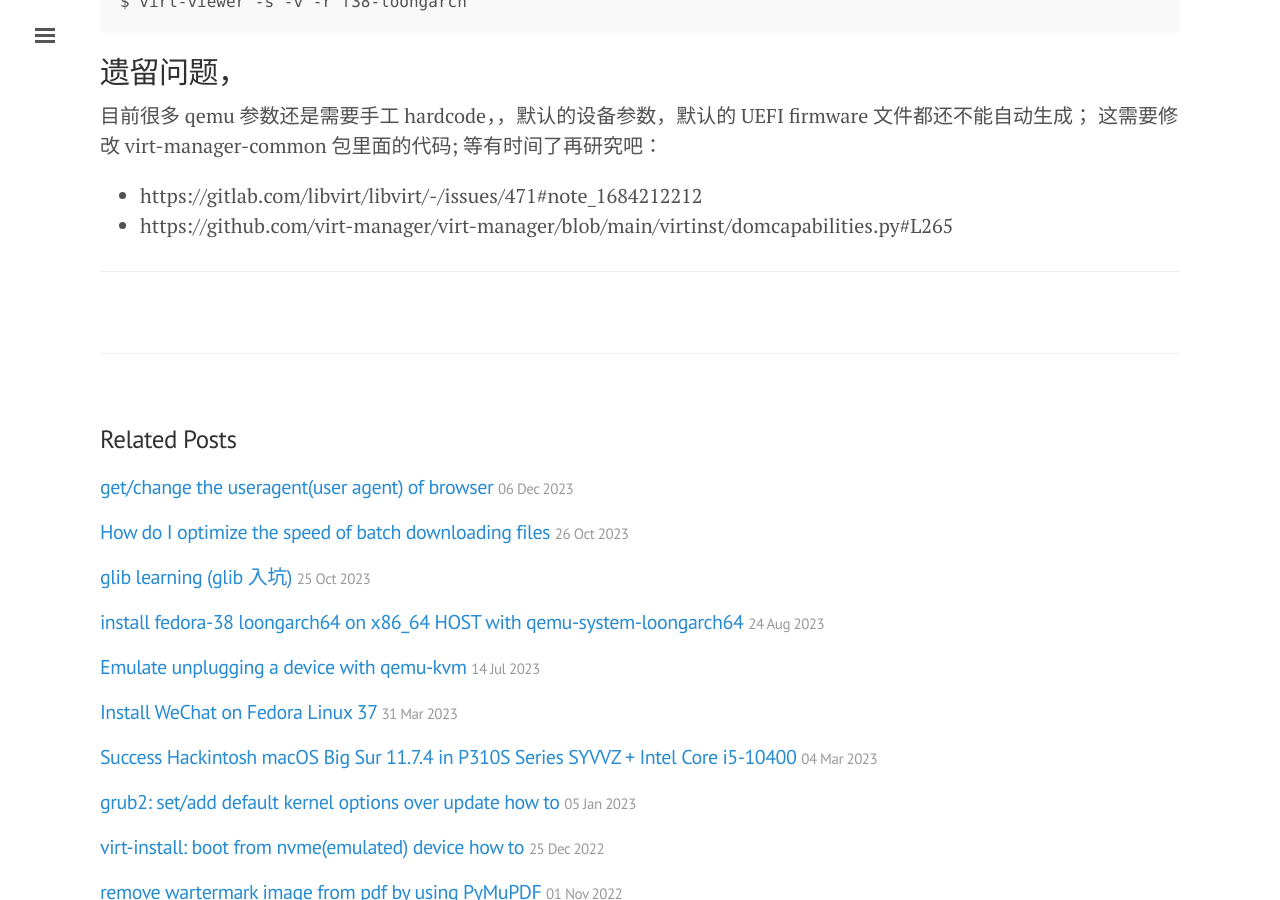
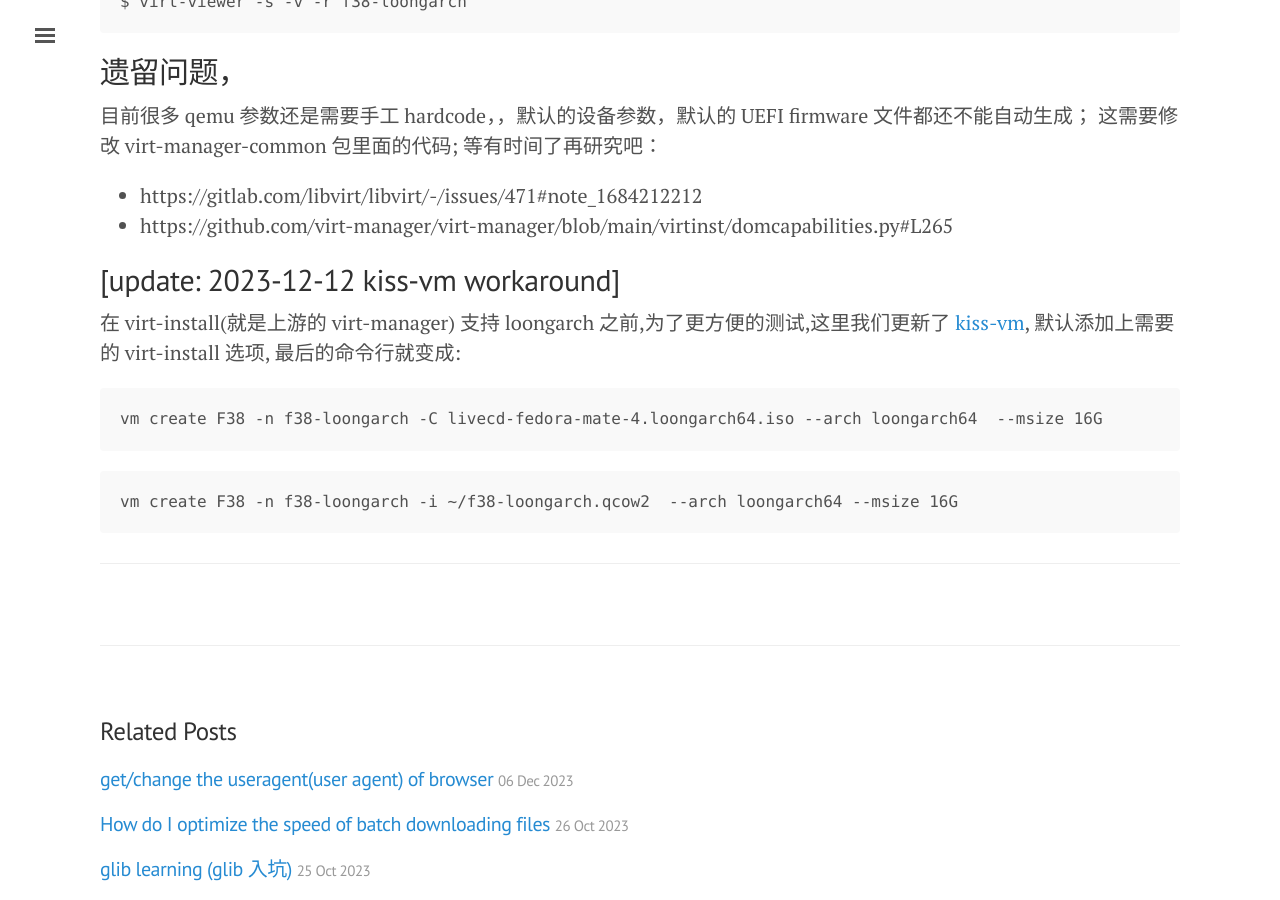
Before and after one commit to tcler/tcler.github.io, a Jekyll site: the page built from _posts/2023-12-02-libvirt-loongarch-support.md, in a window 1280 px wide and 900 px high, scrolled down 3202 px. Built offline with Jekyll 4.4.1, drawn with Linux system fonts in a browser that asks for light colours.

Commit message:
Update 2023-12-02-libvirt-loongarch-support.md

````diff
--- a/_posts/2023-12-02-libvirt-loongarch-support.md
+++ b/_posts/2023-12-02-libvirt-loongarch-support.md
@@ -33,14 +33,14 @@ sudo rpm -ivh RPMS/*.rpm --force --nodeps
 
 ---
 
-1) 用 virt-install --cdrom 启动会报:
+**1) 用 virt-install --cdrom 启动会报:**
 ```
   ERROR    unsupported configuration: IDE controllers are unsupported for this QEMU binary or machine type
 ```
 到底是 qemu-system-loongarch64 不支持 IDE，还是 virt-install 生成的 xml 有问题，还不确定
 
 ---
-[update 2023-12-12]
+**[update 2023-12-12]**
 后面 UEFI 启动都 OK 后，再返回来解决 cdrom IDE 不支持的问题，，发现可以用下面的选项来代替  ```--cdrom /path/to/iso```
 
 ```
@@ -49,7 +49,7 @@ sudo rpm -ivh RPMS/*.rpm --force --nodeps
 
 ---
 
-2) 然后尝试 --import 方式直接从 qcow2 image 启动绕过 IDE 不支持的问题；但是因为缺少 QEMU_VARS.fd 还没有起来
+**2) 然后尝试 --import 方式直接从 qcow2 image 启动绕过 IDE 不支持的问题；但是因为缺少 QEMU_VARS.fd 还没有起来**
 ```
    ERROR    operation failed: unable to find any master var store for loader: /home/jiyin/VMs/F38/f38-loongarch/QEMU_EFI_8.1.fd
 ```
@@ -113,4 +113,15 @@ $ virt-viewer -s -v -r f38-loongarch
 - https://gitlab.com/libvirt/libvirt/-/issues/471#note_1684212212
 - https://github.com/virt-manager/virt-manager/blob/main/virtinst/domcapabilities.py#L265
 
+
+## [update: 2023-12-12 kiss-vm workaround]
+在 virt-install(就是上游的 virt-manager) 支持 loongarch 之前,为了更方便的测试,这里我们更新了 [kiss-vm](https://github.com/tcler/kiss-vm-ns/commit/068db4f145686e6b3ff35296b415bc906efb4b2f), 默认添加上需要的 virt-install 选项, 最后的命令行就变成:
+```
+vm create F38 -n f38-loongarch -C livecd-fedora-mate-4.loongarch64.iso --arch loongarch64  --msize 16G
+```
+
+```
+vm create F38 -n f38-loongarch -i ~/f38-loongarch.qcow2  --arch loongarch64 --msize 16G
+```
+
 ---
````
